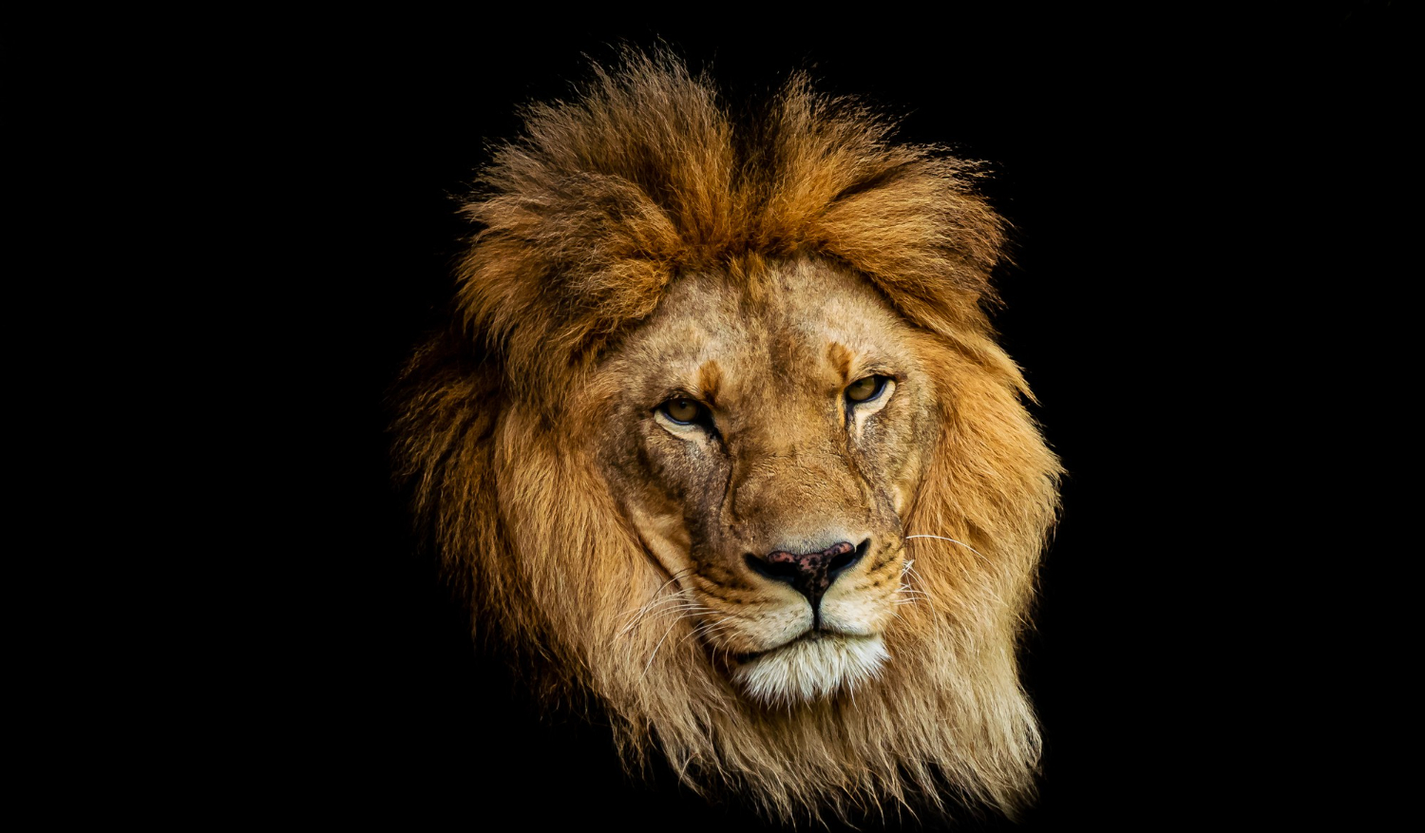
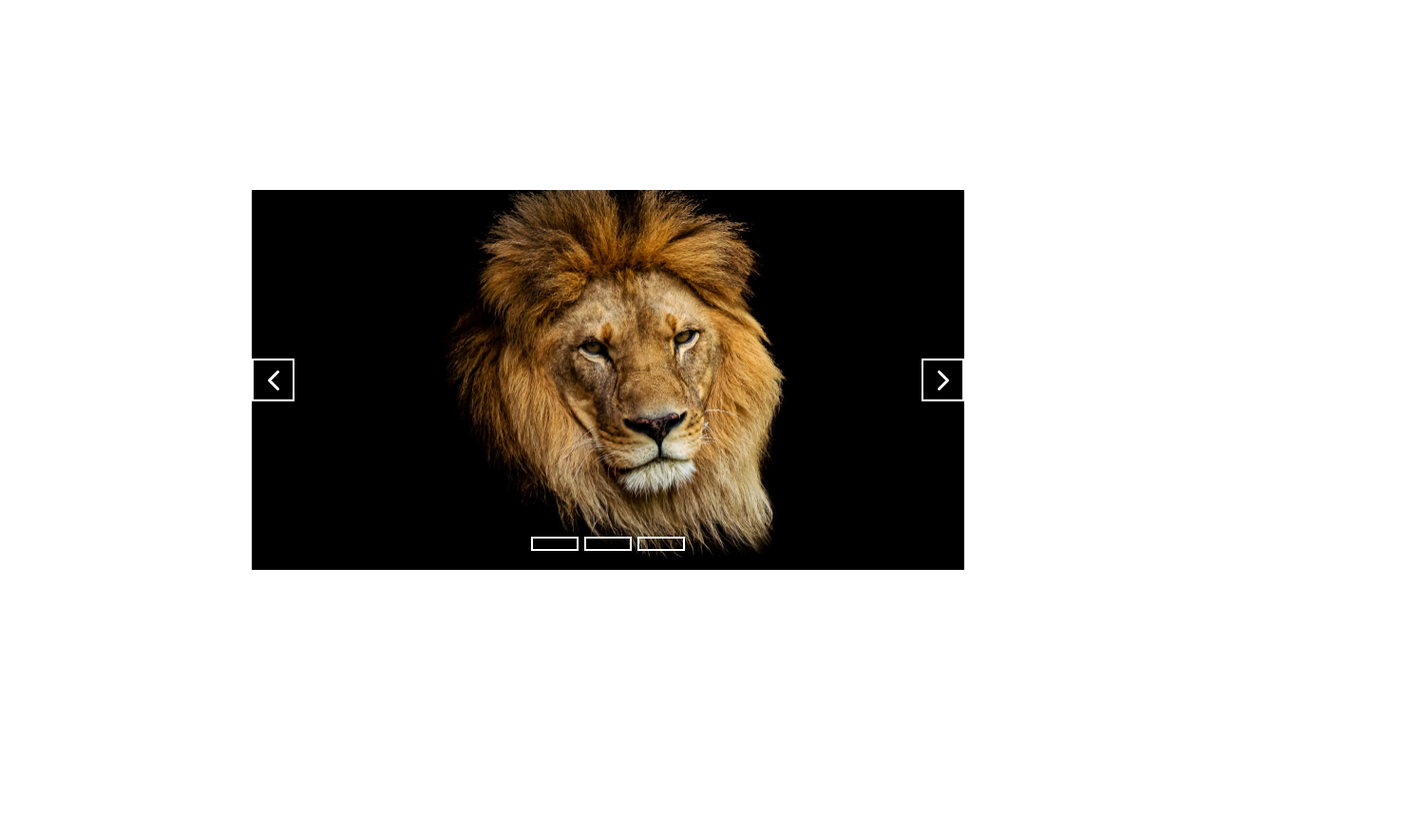
Before and after one commit to Abhaychhani/Sliders, a plain HTML site: page index.html in a window 1280 px wide. Shown: the top 877 px of the page at 95% size, 1500 px wide, since content can reach past the window. After the commit the page ends 800 px from the top, so only its background shows below. Drawn offline with nearby package versions, Linux system fonts and the light colour scheme.

Commit message:
css ui complete

```diff
--- a/index.html
+++ b/index.html
@@ -13,6 +13,20 @@
             <img src="./imgs/panther.jpg">
             <img src="./imgs/tiger.jpg">
         </div>
+        <div class="slide left">
+            <ion-icon name="chevron-back-outline"></ion-icon>
+        </div>
+        <div class="slide right">
+            <ion-icon name="chevron-forward-outline"></ion-icon>
+        </div>
+        <div class="btm-sliders">
+            <span></span>
+            <span></span>
+            <span></span>
+        </div>
     </div>
+
 </body>
+<script type="module" src="https://unpkg.com/ionicons@7.1.0/dist/ionicons/ionicons.esm.js"></script>
+<script nomodule src="https://unpkg.com/ionicons@7.1.0/dist/ionicons/ionicons.js"></script>
 </html>
--- a/style.css
+++ b/style.css
@@ -6,4 +6,62 @@
 body{
     min-height: 100vh;
     width: 100%;
+    display: flex;
+    align-items: center;
+    justify-content: center;
+    text-align: center;
 }
+.content{
+    height: 400px;
+    width: 750px;
+    overflow: hidden;
+    position: relative;
+}
+.content .images{
+    height: 100%;
+    width:100%;
+}
+.images img{
+    height: 100%;
+    width: 100%;
+    object-fit: cover;
+}
+.btm-sliders{
+    position: absolute;
+    bottom: 20px;
+    left: 50%;
+    transform: translateX(-50%);
+    display: flex;
+}
+.btm-sliders span{
+    height: 15px;
+    width: 50px;
+    margin: 0 3px;
+    border:2px solid white;
+    cursor: pointer;
+}
+.btm-sliders span:hover{
+    background: white;
+}
+.content .slide{
+    position: absolute;
+    top: 50%;
+    transform: translateY(-50%);
+    width: 45px;
+    height: 45px;
+    border: 2px solid white;
+    display: flex;
+    align-items: center;
+    justify-content: center;
+    font-size: 2rem;
+    cursor: pointer;
+}
+.content .slide:hover{
+    background:rgba(255,255,255,0.2);
+}
+.content .slide.right{
+    right: 0;
+}
+.content .slide ion-icon{
+    color: white;
+}
```
